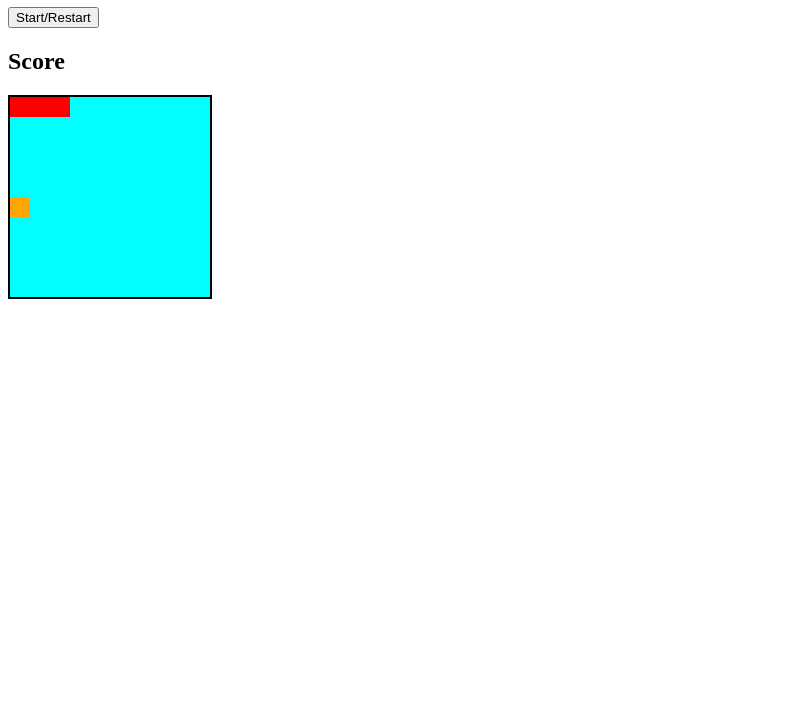
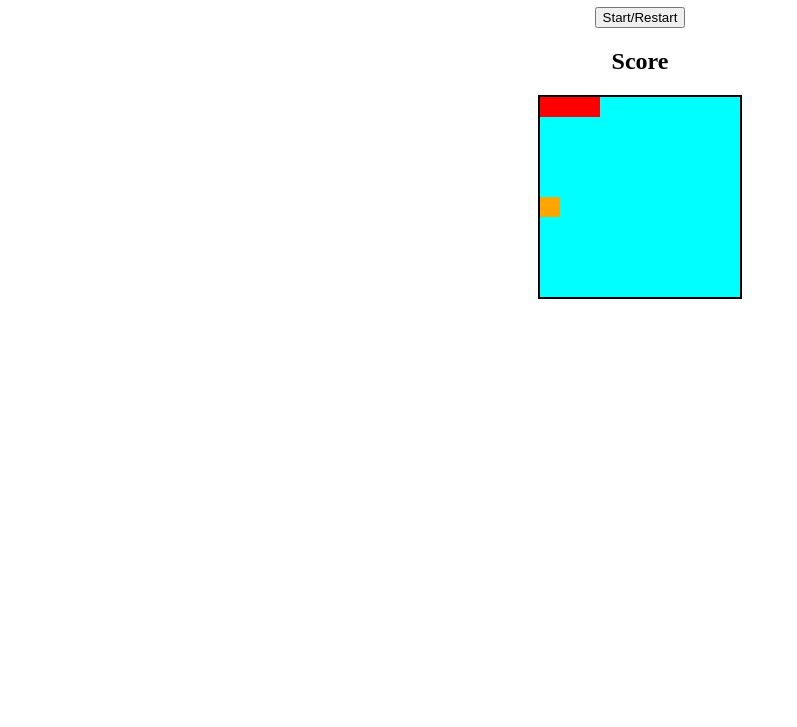
Before and after one commit to wolfelg/snake-game, a plain HTML site: page index.html in a window 1280 px wide. Shown: the part 73-800 px from the top of the page, without its empty margins (0-797 px from the left). Drawn offline with Linux system fonts and the light colour scheme.

Commit message:
Centered HTML and Grid

```diff
--- a/style.css
+++ b/style.css
@@ -1,6 +1,7 @@
 html, body {
     margin: 10;
     padding: 10;
+    text-align: center;
 }
 
 .grid {
@@ -9,6 +10,7 @@ html, body {
     width: 200px;
     height: 200px;
     border: solid 2px black;
+    margin: 0 auto;
 }
 
 .square {
```
